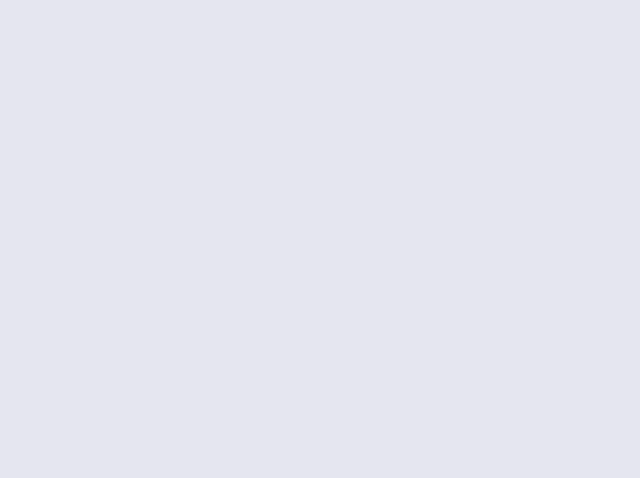
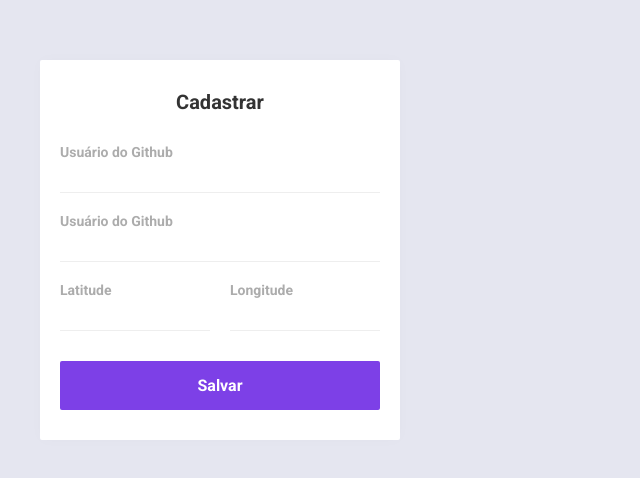
Before and after one commit to AlexandreOlipe/devradar-web, a React (Create React App) app: page / in a window 1280 px wide. Shown: the top 478 px of the page, without its empty margins (0-640 px from the left). Built offline with nearby package versions, Linux system fonts and the light colour scheme.

Commit message:
Adocionado form de cadastro e css correspondente

```diff
--- a/src/App.js
+++ b/src/App.js
@@ -1,11 +1,37 @@
 import React from 'react';
 import './App.css';
+import './Sidebar.css';
 
 function App() {
   return (
     <div id="app">
       <aside>
+        <strong>Cadastrar</strong>
+        <form>
+          <div className="input-block">
+            <label htmlFor="github_username">Usuário do Github</label>
+            <input name="github_username" id="github_username" required/>
+          </div>
 
+          <div className="input-block">
+            <label htmlFor="techs">Usuário do Github</label>
+            <input name="techs" id="techs" required/>
+          </div>
+
+          <div className="input-group">
+            <div className="input-block">
+              <label htmlFor="latitude">Latitude</label>
+              <input name="latitude" id="latitude" required/>
+            </div>
+
+            <div className="input-block">
+              <label htmlFor="longitude">Longitude</label>
+              <input name="longitude" id="longitude" required/>
+            </div>
+          </div>
+
+          <button type="submit">Salvar</button>
+        </form>
       </aside>
 
       <main>
--- a/src/Sidebar.css
+++ b/src/Sidebar.css
@@ -0,0 +1,67 @@
+aside {
+    width: 320px;
+    background: #FFF;
+    box-shadow: 0 0 14px 0 rgba(0, 0, 0, 0.02);
+    border-radius: 2px;
+    padding: 30px 20px;
+}
+
+aside strong {
+    font-size: 20px;
+    text-align: center;
+    display: block;
+    color: #333;
+}
+
+aside form {
+    margin-top: 30px;
+}
+
+aside form .input-block + .input-block {
+    margin-top: 20px;
+}
+
+aside form .input-group {
+    margin-top: 20px;
+    display: grid;
+    gap: 20px;
+    grid-template-columns: 1fr 1fr;
+}
+
+aside form .input-group .input-block {
+    margin-top: 0;
+}
+
+aside form .input-block label {
+    color: #ACACAC;
+    font-size: 14px;
+    font-weight: bold;
+    display: block;
+}
+
+aside form .input-block input {
+    width: 100%;
+    height: 32px;
+    font-size: 14px;
+    color: #666;
+    border: 0;
+    border-bottom: 1px solid #eee;
+}
+
+aside form button[type=submit] {
+    width: 100%;
+    border: 0;
+    margin-top: 30px;
+    background: #7d40e7;
+    border-radius: 2px;
+    padding: 15px 20px;
+    font-size: 16px;
+    font-weight: bold;
+    color: #FFF;
+    cursor: pointer;
+    transition: background 0.5s;
+}
+
+aside form button[type=submit]:hover {
+    background: #6931ca;
+}
```
